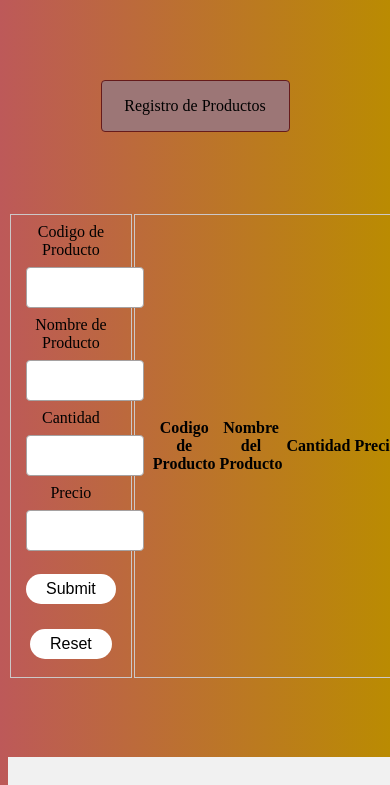
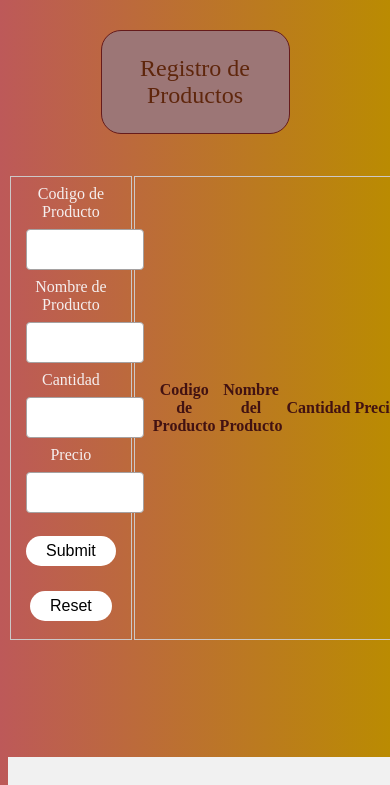
Before and after one commit to IngmaicK/CRUD_Registro_Productos, a plain HTML site: page index.html in a window 390 px wide. Shown: the top 785 px of the page. Drawn offline with Linux system fonts and the light colour scheme.

Commit message:
modificar responsive y footer

```diff
--- a/style.css
+++ b/style.css
@@ -7,13 +7,25 @@ body {
 
 .navClass {
     width: 50%;
-    margin: 80px auto;
+    margin: 30px auto;
     background: rgb(156, 118, 118);
     text-align: center;
     border: 1px solid rgb(102, 27, 27);
-    border-radius: 4px;
+    border-radius: 20px;
 }
 
+p {
+    color: rgb(95, 38, 12);
+    font-size: x-large;
+}
+
+th {
+    color: rgb(66, 18, 18);
+}
+
+tr {
+    color: rgb(245, 239, 239);
+}
 
 table {
     width: 80%;
```
Also changed, not shown: index.html (+1 -0 lines).
